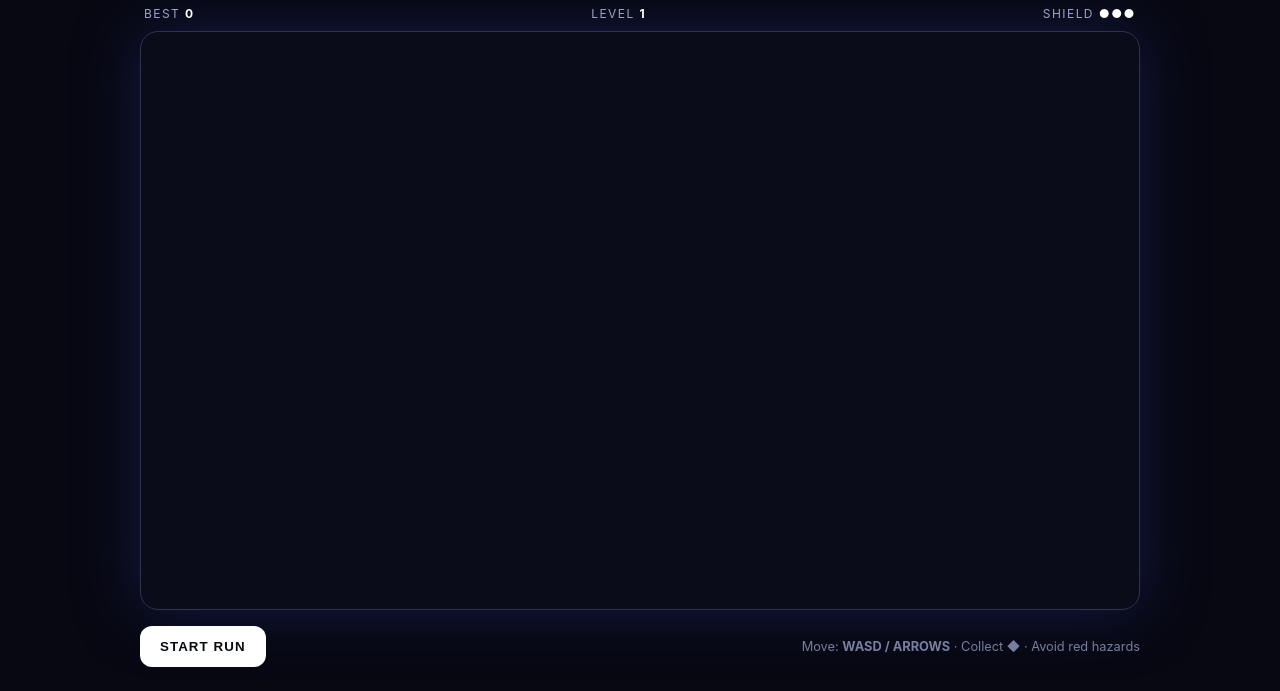
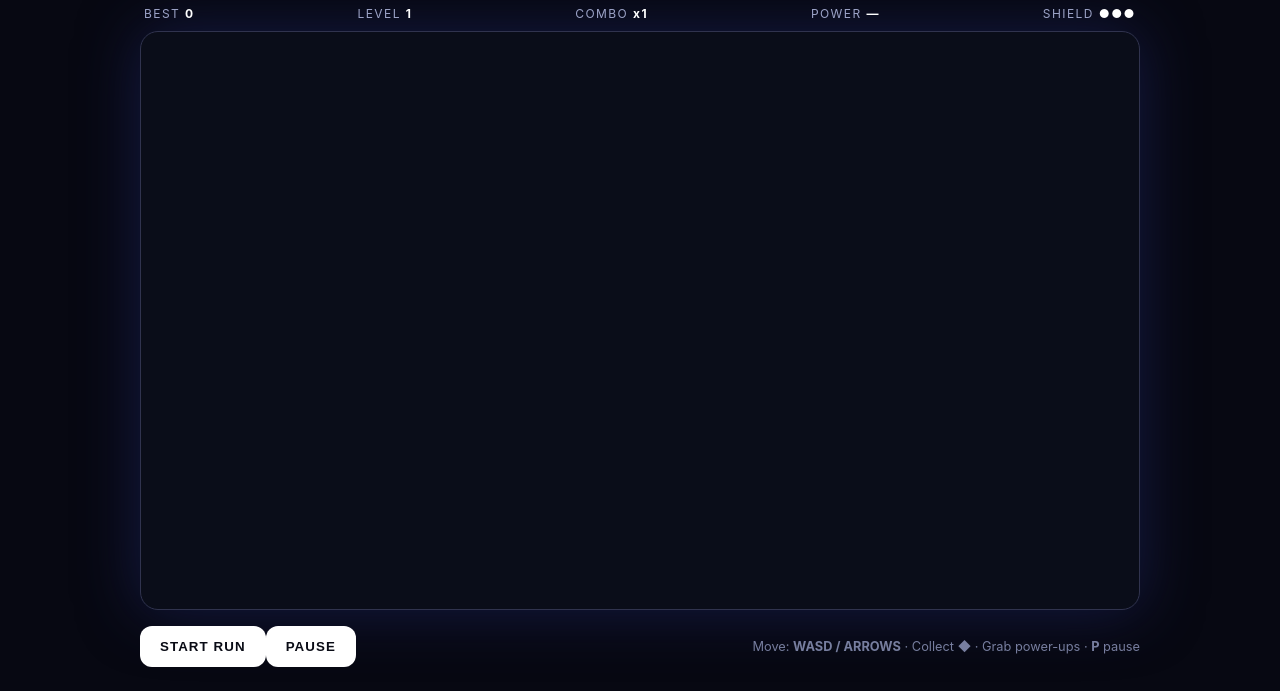
Before and after one commit to luisdiko14-lab/Something-Special, a plain HTML site: page index.html in a window 1280 px wide. Shown: the part 151-842 px from the top of the page. Drawn offline with Linux system fonts and the light colour scheme.

Commit message:
Expand Neon Dash HUD and controls

```diff
--- a/index.html
+++ b/index.html
@@ -1,18 +1,7 @@
 <!doctype html>
 <html lang="en">
-<head>
-  <meta charset="UTF-8" />
-  <meta name="viewport" content="width=device-width, initial-scale=1.0" />
-  <title>Neon Dash</title>
-  <link rel="stylesheet" href="style.css" />
-</head>
-<body>
-  <main class="game-shell">
-    <header><div><span class="eyebrow">ARCADE // 01</span><h1>NEON DASH</h1></div><div class="score-box">SCORE <strong id="score">0</strong></div></header>
-    <section class="hud"><span>BEST <b id="best">0</b></span><span>LEVEL <b id="level">1</b></span><span>SHIELD <b id="shield">●●●</b></span></section>
-    <canvas id="game" width="900" height="520" aria-label="Neon Dash game"></canvas>
-    <div class="controls"><button id="start">START RUN</button><span>Move: <b>WASD / ARROWS</b> · Collect ◆ · Avoid red hazards</span></div>
-  </main>
-  <script src="game.js"></script>
-</body>
-</html>
+<head><meta charset="UTF-8"><meta name="viewport" content="width=device-width,initial-scale=1"><title>Neon Dash</title><link rel="stylesheet" href="style.css"></head>
+<body><main class="game-shell"><header><div><span class="eyebrow">ARCADE // 02</span><h1>NEON DASH</h1></div><div class="score-box">SCORE<strong id="score">0</strong></div></header>
+<section class="hud"><span>BEST <b id="best">0</b></span><span>LEVEL <b id="level">1</b></span><span>COMBO <b id="combo">x1</b></span><span>POWER <b id="power">—</b></span><span>SHIELD <b id="shield">●●●</b></span></section>
+<canvas id="game" width="900" height="520" aria-label="Neon Dash game"></canvas>
+<div class="controls"><div><button id="start">START RUN</button><button id="pause">PAUSE</button></div><span>Move: <b>WASD / ARROWS</b> · Collect ◆ · Grab power-ups · <b>P</b> pause</span></div></main><script src="game.js"></script></body></html>
```
